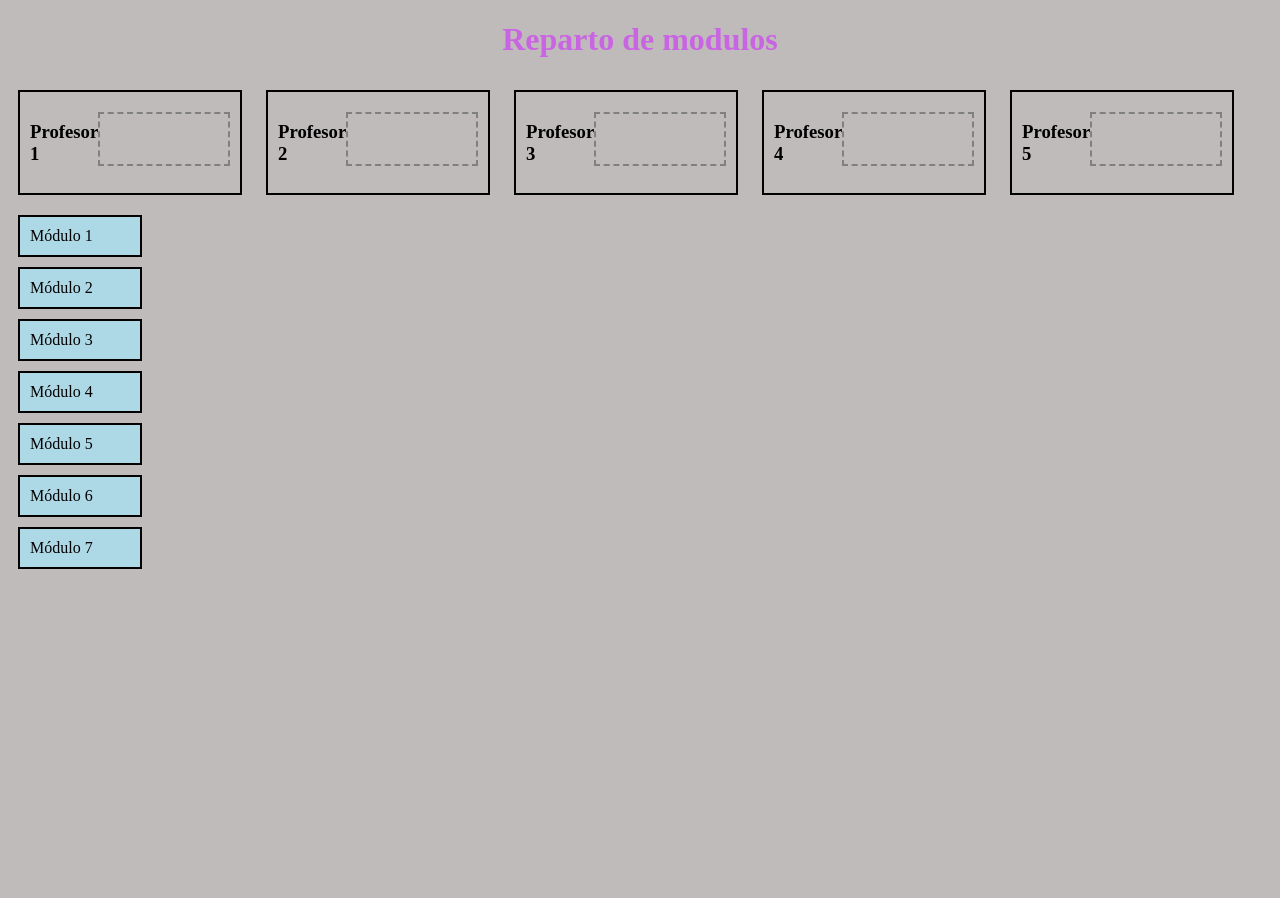
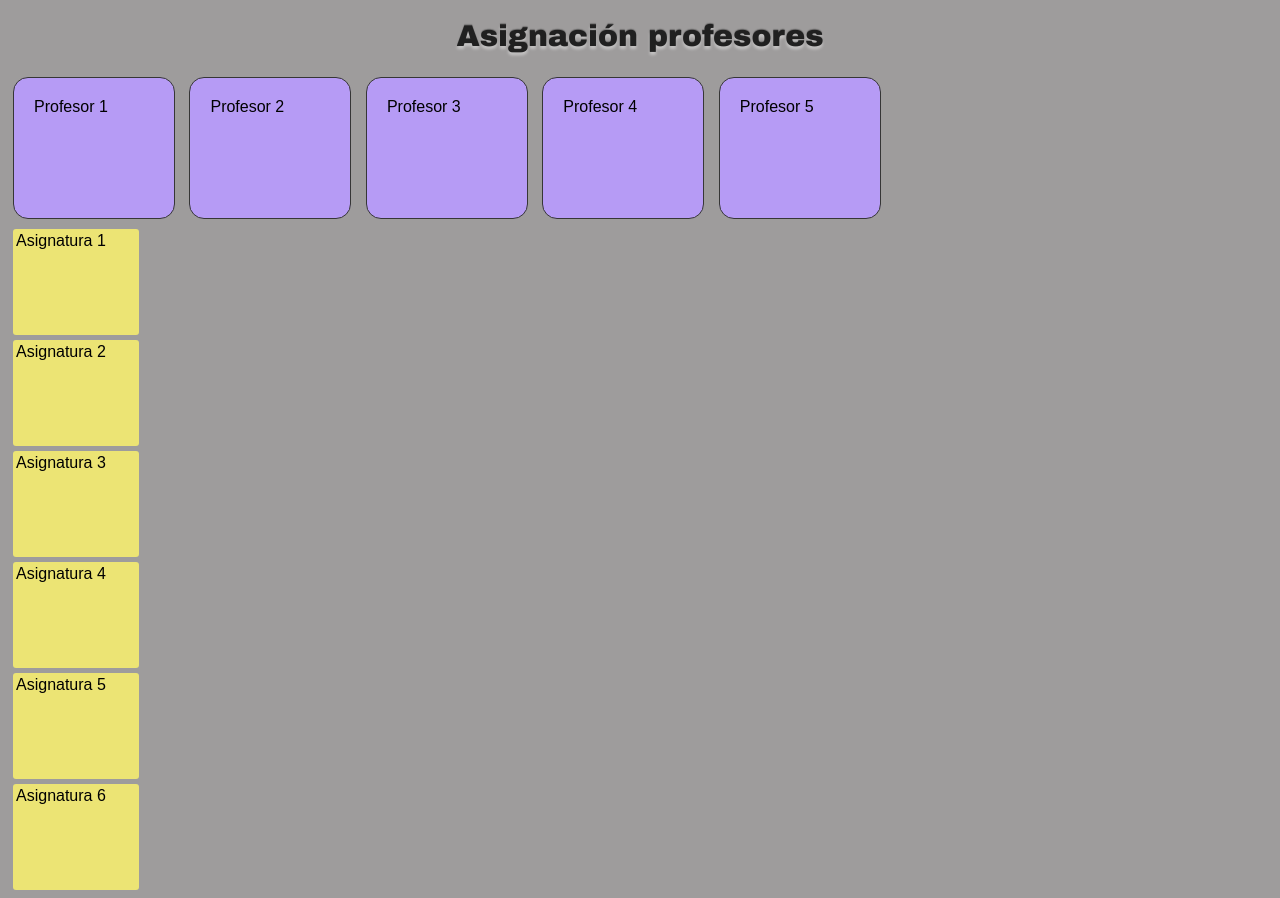
Before and after one commit to FTabaco/arrastrarysoltar, a website built with Parcel: page src/index.html in a window 1280 px wide. Before the commit the page ends 800 px from the top, so only its background shows below. Built offline with nearby package versions, Linux system fonts and the light colour scheme.

Commit message:
poquito a poco

```diff
--- a/src/index.css
+++ b/src/index.css
@@ -1,52 +1,51 @@
-/* Estilos para los profesores */
-@keyframes changeColor {
-  0% { color: #c964e2; } /* Color 1 */
-  25% { color: #e2964a; } /* Color 2 */
-  50% { color: #66ffff; } /* Color 3 */
-  75% { color: #33ff8f; } /* Color 4 */
-  100% { color: #ff9900; } /* Color 5 */
-}
 body {
-  background-color: #aaa4a4bd;
+  background-color: #9e9c9c; /* Fondo más suave */
+  font-family: Arial, sans-serif;
 }
 
 h1 {
-  animation: changeColor 5s infinite; /* Duración de la animación: 5 segundos */
   text-align: center;
+  font-family: Arial Black;
+  font-weight: bold;
+  font-size: 30px;
+  color: #202020; /* Color de fondo del texto */
+  text-shadow: 0px 3px 3px rgba(255,255,255,0.4),0px -1px 1px rgba(0,0,0,0.3);
+}
+
+.asignatura {
+  background-color: #ece474;
+  color: #000000;
+  padding: 3px; /* Reducir el padding */
+  margin: 5px;
+  border-radius: 3px; /* Reducir el radio del borde */
+  cursor: pointer;
+  width: 25px;
+  height: 25px;
 }
 
 .profesor {
-  width: 200px;
-  padding: 10px;
-  border: 2px solid black;
-  margin: 10px;
-  display: inline-flex;
+  background-color: #b69bf5; /* Azul suave */
+  padding: 20px; /* Aumentar el padding */
+  margin: 5px;
+  border: 1px solid #363636; /* Borde más claro */
+  border-radius: 15px; /* Aumentar el radio del borde */
+  cursor: pointer;
+  display: inline-block; /* Mostrar profesores en línea */
+  transition: all 0.3s ease; /* Añadir transición suave */
+  width: 160px; /* Hacer las casillas de profesores más grandes */
+  height: 140px; /* Hacer las casillas de profesores más grandes */
 }
 
-/* Estilos para los módulos */
-.modulo {
-  width: 100px;
-  padding: 10px;
-  border: 2px solid black;
-  margin: 10px;
-  background-color: lightblue;
+/* Cambiar color al soltar la asignatura en el profesor */
+.profesor.drop-target {
+  background-color: #aed58181; /* Verde claro */
 }
 
-/* Estilos para las zonas de soltado */
-.dropzone {
-  width: 100%;
-  height: 50px;
-  border: 2px dashed gray;
-  margin-top: 10px;
+/* Hacer la página totalmente responsiva */
+@media screen and (min-width: 768px) {
+  /* Para pantallas más grandes, dividir en dos columnas */
+  .profesor, .asignatura {
+    width: 120px; /* Ajustar tamaño para pantallas más grandes */
+    height: 100px;
+  }
 }
-
-/* Estilos para cuando se arrastra sobre la zona de soltado */
-.drop-target {
-  background-color: lightgray;
-}
-
-/* Estilos para cuando se suelta sobre la zona de soltado */
-.can-drop {
-  opacity: 0.5;
-
-}
--- a/src/index.html
+++ b/src/index.html
@@ -1,48 +1,28 @@
 <!DOCTYPE html>
 <html lang="es">
 <head>
-<meta charset="UTF-8">
-<meta name="viewport" content="width=device-width, initial-scale=1.0">
-<title>Reparto de Módulos</title>
-<link rel="stylesheet" href="index.css">
+  <meta charset="UTF-8">
+  <meta name="viewport" content="width=device-width, initial-scale=1.0">
+  <title>Asignación de Asignaturas a Profesores</title>
+  <link rel="stylesheet" href="index.css">
 </head>
 <body>
-<h1>Reparto de modulos</h1>
-<div id="profesores">
-    <div class="profesor" id="profesor1">
-        <h3>Profesor 1</h3>
-        <div class="dropzone" id="profesor1Dropzone"></div>
-    </div>
-    <div class="profesor" id="profesor2">
-        <h3>Profesor 2</h3>
-        <div class="dropzone" id="profesor2Dropzone"></div>
-    </div>
-    <div class="profesor" id="profesor3">
-        <h3>Profesor 3</h3>
-        <div class="dropzone" id="profesor3Dropzone"></div>
-    </div>
-    <div class="profesor" id="profesor4">
-        <h3>Profesor 4</h3>
-        <div class="dropzone" id="profesor4Dropzone"></div>
-    </div>
-    <div class="profesor" id="profesor5">
-        <h3>Profesor 5</h3>
-        <div class="dropzone" id="profesor5Dropzone"></div>
-    </div>
-</div>
+    <h1>Asignación profesores</h1>
 
-<div id="modulos">
-    <div class="modulo" id="modulo1">Módulo 1</div>
-    <div class="modulo" id="modulo2">Módulo 2</div>
-    <div class="modulo" id="modulo3">Módulo 3</div>
-    <div class="modulo" id="modulo4">Módulo 4</div>
-    <div class="modulo" id="modulo5">Módulo 5</div>
-    <div class="modulo" id="modulo6">Módulo 6</div>
-    <div class="modulo" id="modulo7">Módulo 7</div>
+    <div class="profesor dropzone">Profesor 1</div>
+    <div class="profesor dropzone">Profesor 2</div>
+    <div class="profesor dropzone">Profesor 3</div>
+    <div class="profesor dropzone">Profesor 4</div>
+    <div class="profesor dropzone">Profesor 5</div>
 
-</div>
+
+<div class="asignatura" id="asignatura1">Asignatura 1</div>
+<div class="asignatura" id="asignatura2">Asignatura 2</div>
+<div class="asignatura" id="asignatura3">Asignatura 3</div>
+<div class="asignatura" id="asignatura4">Asignatura 4</div>
+<div class="asignatura" id="asignatura5">Asignatura 5</div>
+<div class="asignatura" id="asignatura6">Asignatura 6</div>
 
 <script src="index.js"></script>
-
 </body>
 </html>
--- a/src/index.js
+++ b/src/index.js
@@ -1,18 +1,21 @@
 import interact from 'interactjs';
 
-// Función para iniciar el arrastre
+// Habilitar el arrastre de asignaturas
 function dragMoveListener(event) {
     var target = event.target;
     var x = (parseFloat(target.getAttribute('data-x')) || 0) + event.dx;
     var y = (parseFloat(target.getAttribute('data-y')) || 0) + event.dy;
 
-    target.style.transform = 'translate(' + x + 'px, ' + y + 'px)';
+    target.style.webkitTransform = target.style.transform = 'translate(' + x + 'px, ' + y + 'px)';
+
     target.setAttribute('data-x', x);
     target.setAttribute('data-y', y);
 }
 
-// Habilita el arrastre de los módulos
-interact('.modulo').draggable({
+// Objeto para almacenar el número de asignaturas en cada profesor
+var numAsignaturasPorProfesor = {};
+
+interact('.asignatura').draggable({
     inertia: true,
     modifiers: [
         interact.modifiers.restrictRect({
@@ -21,19 +24,37 @@ interact('.modulo').draggable({
         })
     ],
     autoScroll: true,
-    listeners: { move: dragMoveListener }
+    listeners: {
+        move: dragMoveListener,
+        end: function (event) {
+            var target = event.target;
+            var profesor = event.relatedTarget;
+
+            if (event.dropzone) {
+                target.style.backgroundColor = '#aed581'; // Verde claro
+            } else {
+                target.style.backgroundColor = '#ffeb3b'; // Amarillo pastel
+            }
+
+            if (numAsignaturasPorProfesor[profesor.id]) {
+                numAsignaturasPorProfesor[profesor.id]++;
+            } else {
+                numAsignaturasPorProfesor[profesor.id] = 1;
+            }
+
+            // Ajustar tamaño del profesor al soltar la asignatura dentro
+            profesor.style.width = (140 + numAsignaturasPorProfesor[profesor.id] * 10) + 'px';
+            profesor.style.height = (140 + numAsignaturasPorProfesor[profesor.id] * 10) + 'px';
+        }
+    }
 });
 
-// Habilita el soltar de los módulos en los contenedores de profesores
-interact('.profesor .dropzone').dropzone({
-    accept: '.modulo',
+interact('.profesor').dropzone({
+    accept: '.asignatura',
     overlap: 0.75,
 
     ondropactivate: function (event) {
         event.target.classList.add('drop-active');
-    },
-    ondropdeactivate: function (event) {
-        event.target.classList.remove('drop-active');
     },
     ondragenter: function (event) {
         var draggableElement = event.relatedTarget;
@@ -41,28 +62,28 @@ interact('.profesor .dropzone').dropzone({
 
         dropzoneElement.classList.add('drop-target');
         draggableElement.classList.add('can-drop');
+        draggableElement.textContent = 'Asignatura dentro';
     },
     ondragleave: function (event) {
-        event.target.classList.remove('drop-target');
-        event.relatedTarget.classList.remove('can-drop');
-    },
-    ondrop: function (event) {
         var draggableElement = event.relatedTarget;
         var dropzoneElement = event.target;
 
-        dropzoneElement.appendChild(draggableElement);
+        dropzoneElement.classList.remove('drop-target');
+        draggableElement.classList.remove('can-drop');
+        draggableElement.textContent = 'Asignatura fuera';
 
-        // Agrega una clase para indicar visualmente que el módulo fue soltado correctamente
-        draggableElement.classList.add('dropped');
-
-        // Elimina la clase después de un tiempo para volver al estado original
-        setTimeout(function() {
-            draggableElement.classList.remove('dropped');
-        }, 1000);
-
-        // Muestra un mensaje de confirmación
-        var moduloId = draggableElement.getAttribute('data-modulo');
-        var profesorId = dropzoneElement.closest('.profesor').getAttribute('id');
-        console.log(`Has añadido el módulo ${moduloId} al Profesor ${profesorId}`);
+        // Ajustar tamaño del profesor al sacar la asignatura
+        var numAsignaturas = numAsignaturasPorProfesor[dropzoneElement.id];
+        if (numAsignaturas) {
+            dropzoneElement.style.width = (140 + numAsignaturas * 10) + 'px';
+            dropzoneElement.style.height = (140 + numAsignaturas * 10) + 'px';
+        }
+    },
+    ondrop: function (event) {
+        event.relatedTarget.textContent = 'Asignatura asignada a ' + event.target.textContent;
+    },
+    ondropdeactivate: function (event) {
+        event.target.classList.remove('drop-active');
+        event.target.classList.remove('drop-target');
     }
 });
```
Also changed, not shown: dist/index.html, 13 other files.
